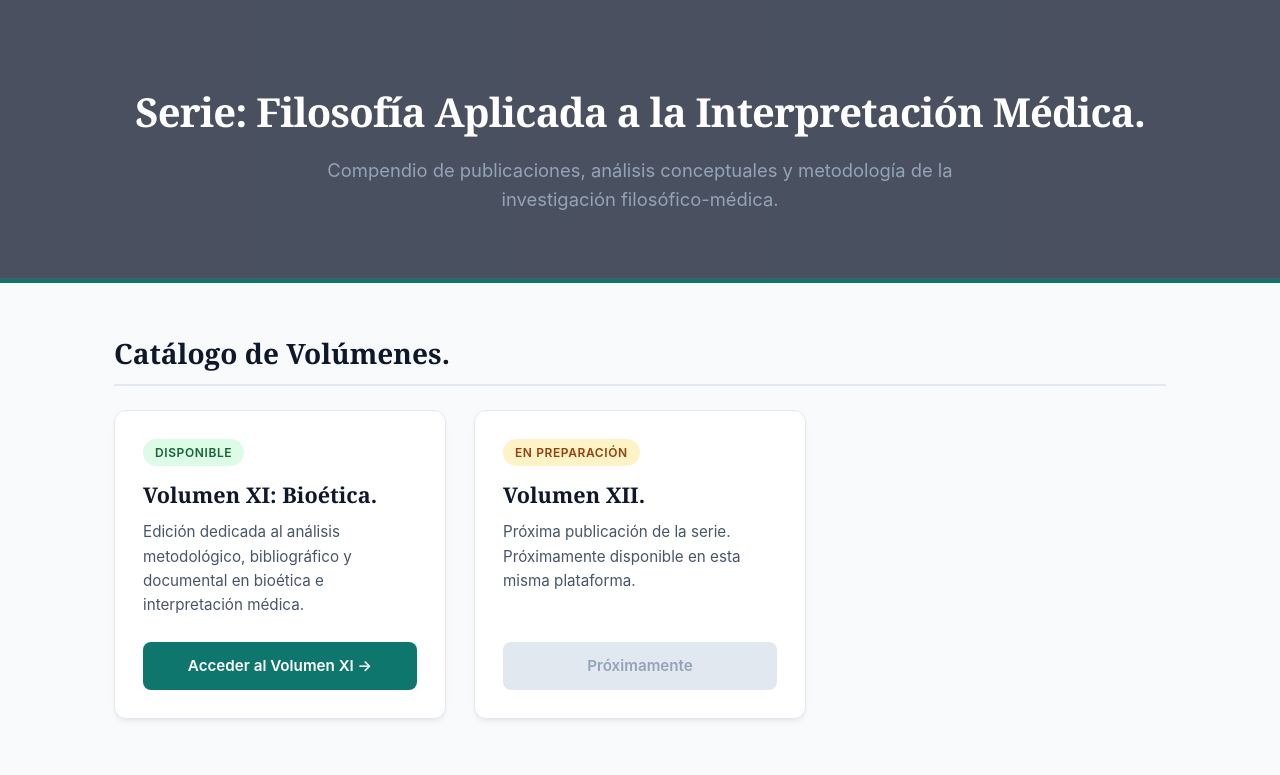
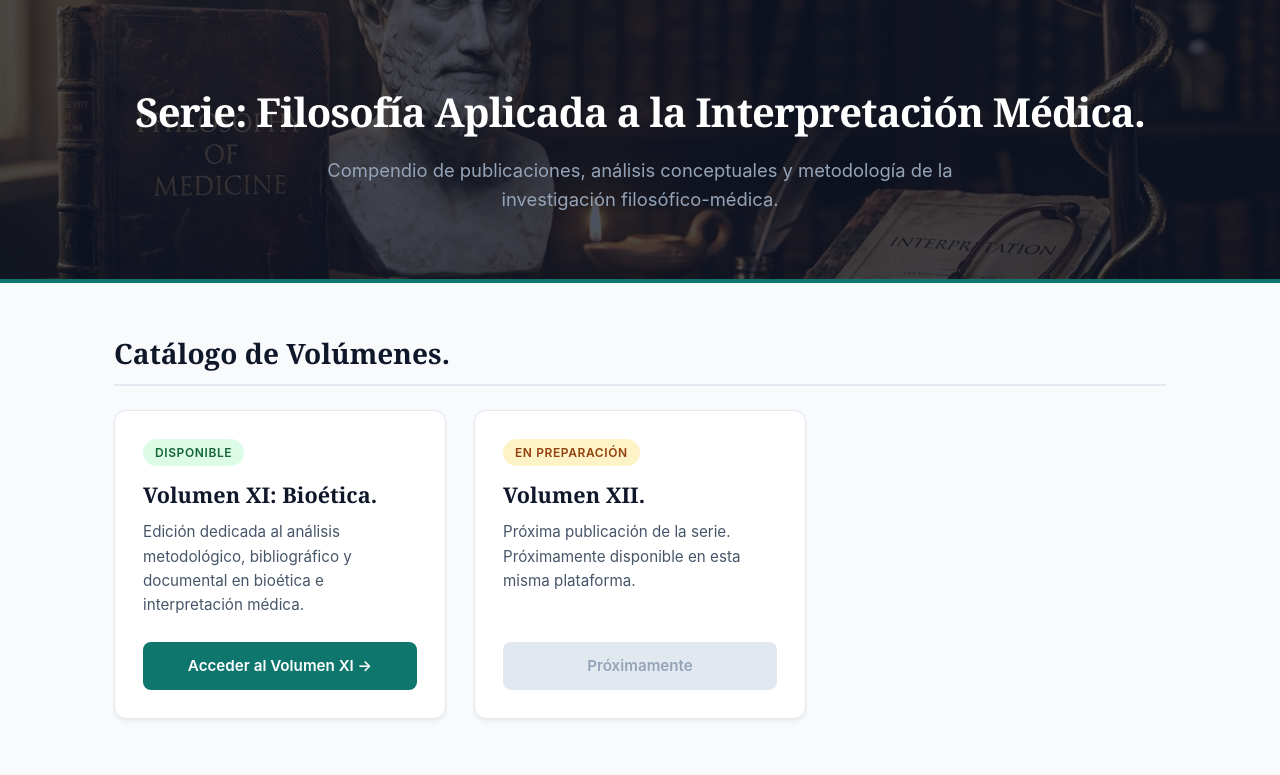
Before and after one commit to QuimeraC3/QuimeraC3.github.io, a plain HTML site: page index.html in a window 1280 px wide. Shown: the top 775 px of the page. Drawn offline with Linux system fonts and the light colour scheme.

Commit message:
Agregado banner principal

```diff
--- a/index.html
+++ b/index.html
@@ -31,7 +31,7 @@
         }
 
        header {
-    background: linear-gradient(rgba(15, 23, 42, 0.75), rgba(15, 23, 42, 0.75)), url('banner.jpg');
+    background: linear-gradient(rgba(15, 23, 42, 0.75), rgba(15, 23, 42, 0.75)), url('banner.jpeg');
     background-size: cover;
     background-position: center;
     color: #ffffff;
```
Also changed, not shown: banner.jpeg (renamed from banner.jpg.jpeg).
